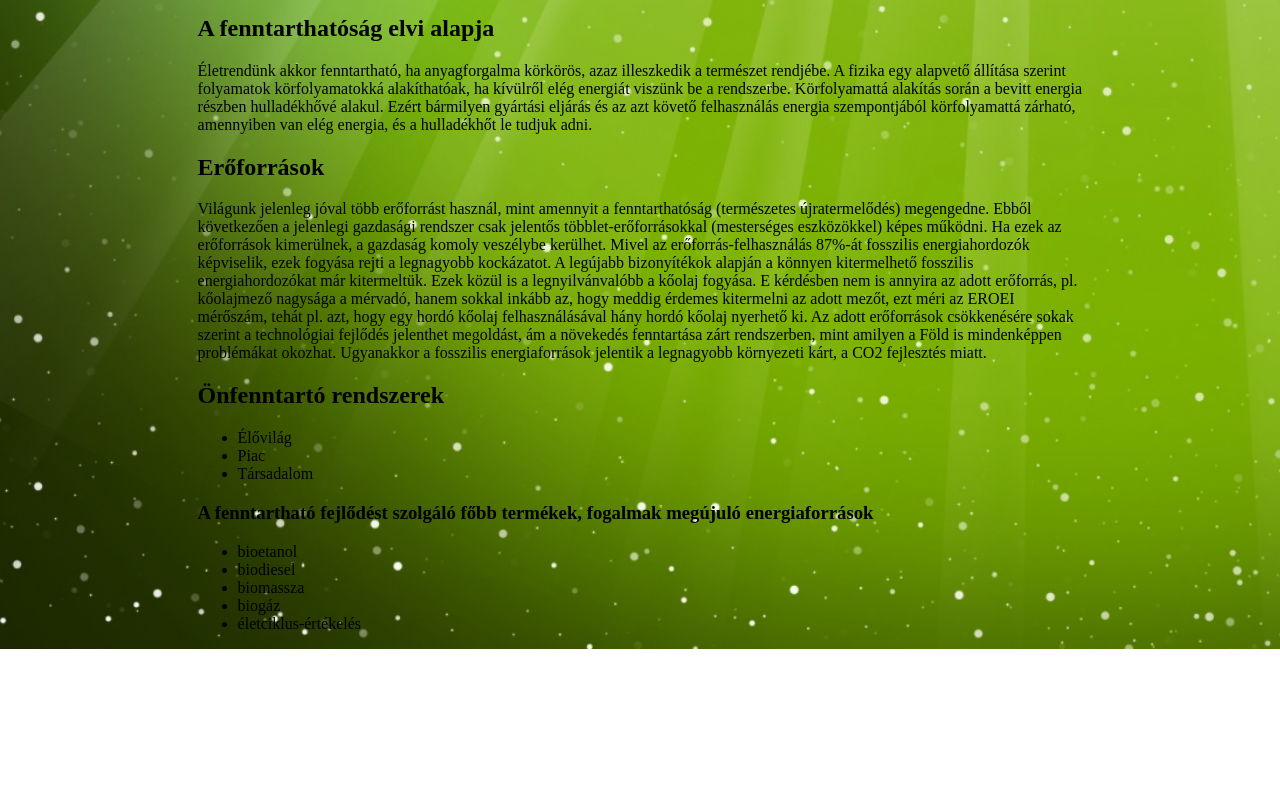
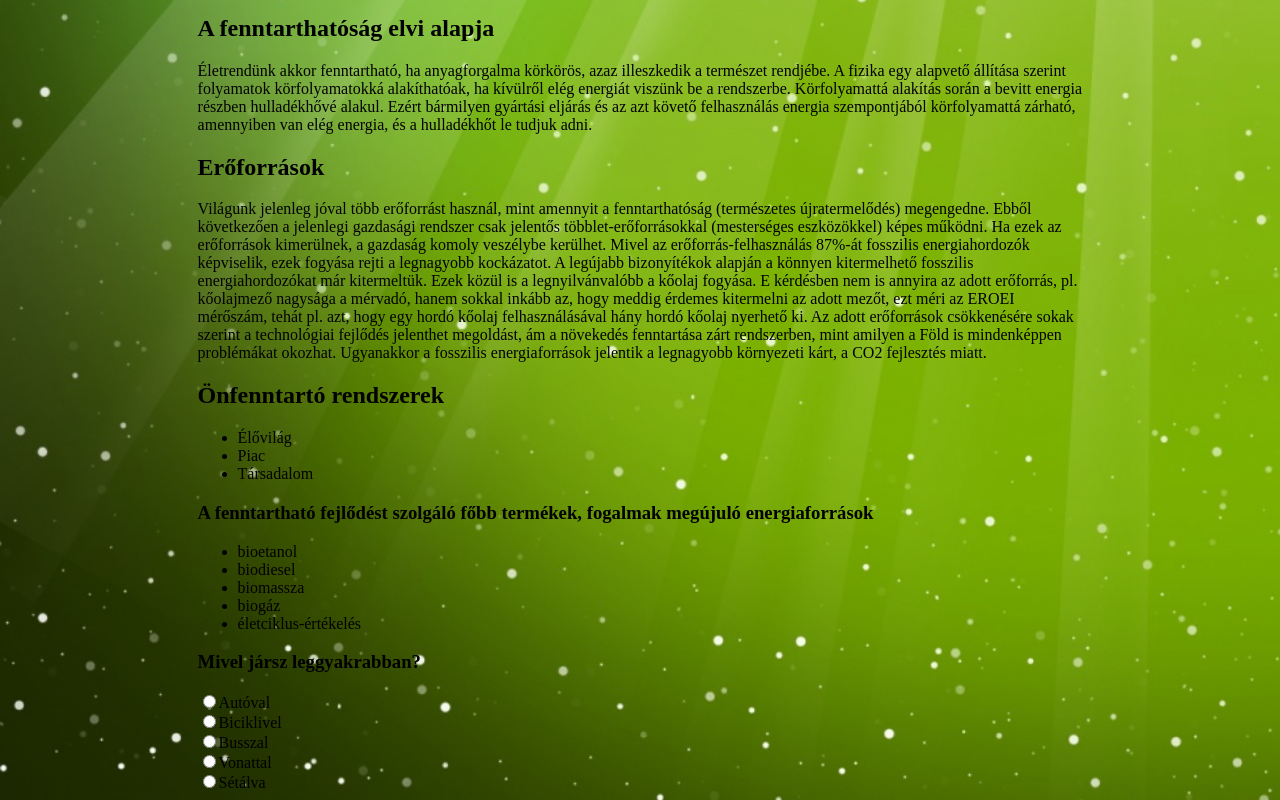
Before and after one commit to Neko321/kornyezet, a plain HTML site: page index.html in a window 1280 px wide. Shown: the part 614-1414 px from the top of the page. Before the commit the page ends 1263 px from the top, so only its background shows below. Drawn offline with Linux system fonts and the light colour scheme.

Commit message:
labelek
llabelek meg ilyenek

```diff
--- a/index.html
+++ b/index.html
@@ -60,6 +60,14 @@
                 <li>életciklus-értékelés</li>
             </ul>
         </section>
+        <form action="">
+            <label for=""><h3>Mivel jársz leggyakrabban?</h3></label>
+            <input type="radio" id="auto" name="ker" value="30"><label for="">Autóval</label><br>
+            <input type="radio" id="bicikli" name="ker" value="10"><label for="">Biciklivel</label><br>
+            <input type="radio" id="busz" name="ker" value="15"><label for="">Busszal</label><br>
+            <input type="radio" id="vonat" name="ker" value="20"><label for="">Vonattal</label><br>
+            <input type="radio" id="seta" name="ker" value="5"><label for="">Sétálva</label><br>
+        </form>
 
 
 
```
